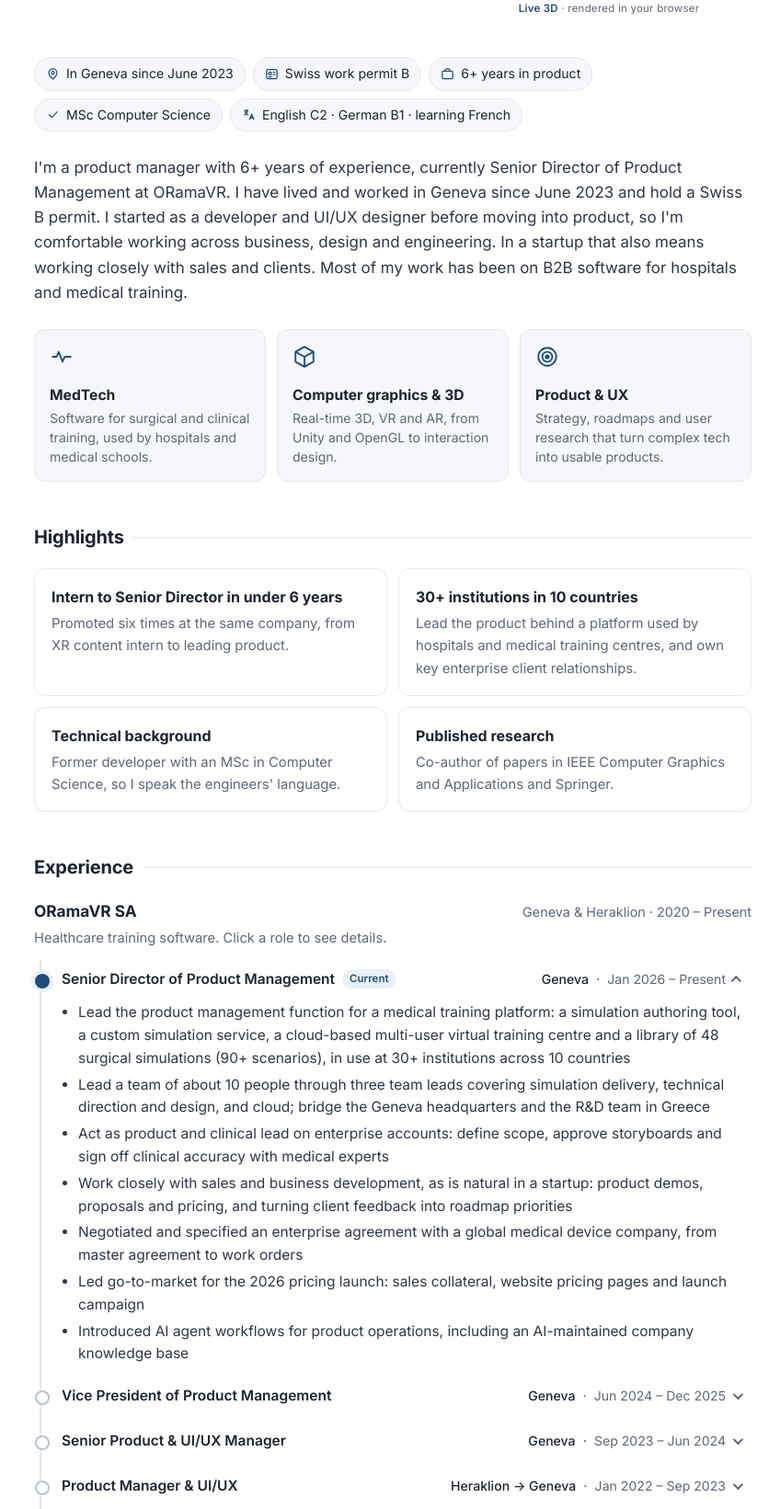
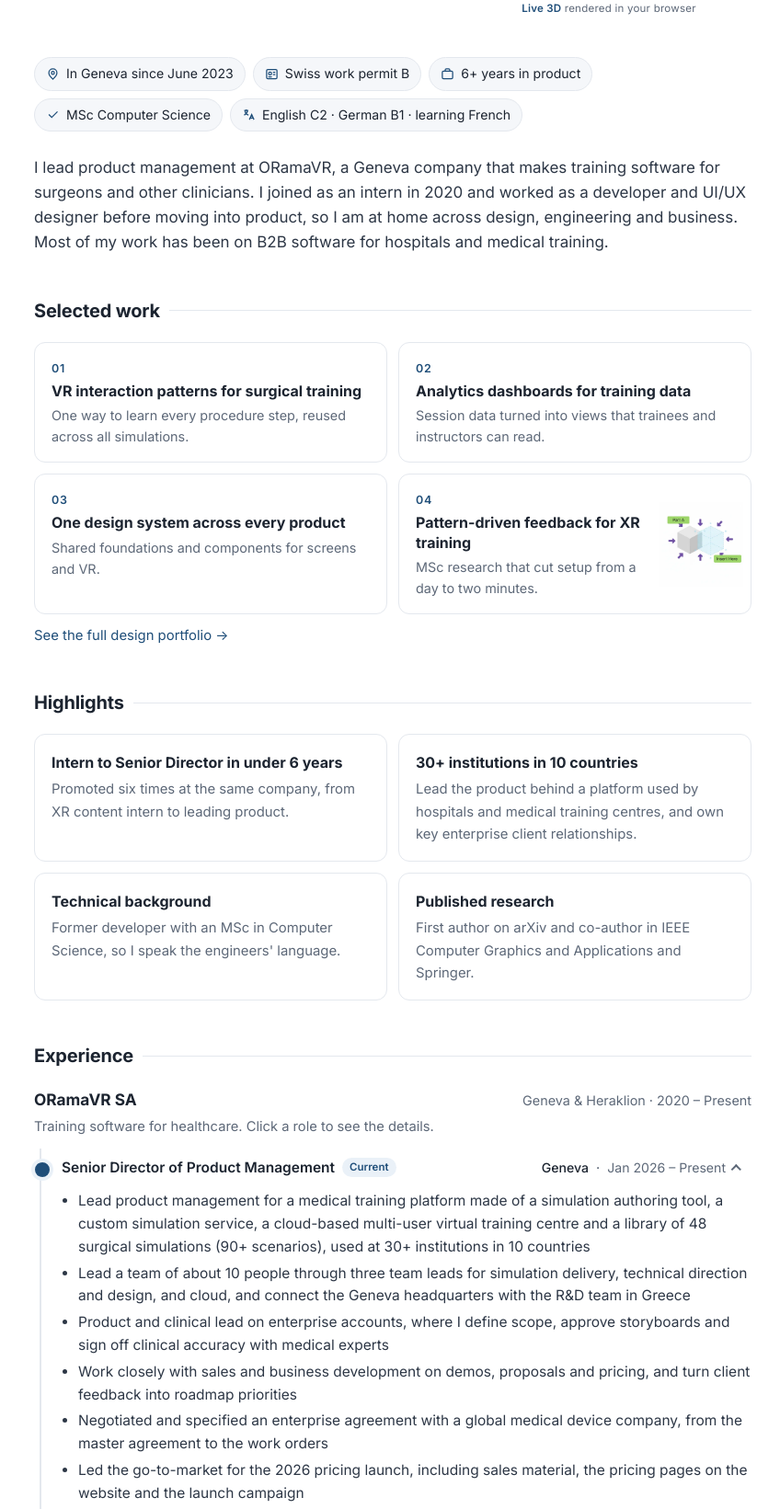
Before and after one commit to grigeleni/grigeleni.github.io, a plain HTML site: page index.html in a window 1280 px wide. Shown: the part 295-1936 px from the top of the page at 92% size, without its empty margins (213-1061 px from the left). Drawn offline with Linux system fonts and the light colour scheme.

Commit message:
Refactor site, add portfolio, fix 3D render and thesis title

```diff
--- a/index.html
+++ b/index.html
@@ -4,7 +4,7 @@
 <meta charset="utf-8">
 <meta name="viewport" content="width=device-width, initial-scale=1">
 <title>Eleni Grigoriou · Senior Director of Product Management, Geneva</title>
-<meta name="description" content="Eleni Grigoriou, product leader based in Geneva, Switzerland. 6+ years in product management, UX and engineering for B2B healthcare software. English C2, German B1.">
+<meta name="description" content="Eleni Grigoriou, product leader based in Geneva, Switzerland. Six years in product management, product design and engineering for B2B healthcare software. English C2, German B1.">
 <meta name="color-scheme" content="light">
 <meta property="og:type" content="profile">
 <meta property="og:title" content="Eleni Grigoriou · Product Leader, Geneva">
@@ -59,12 +59,17 @@ header{grid-template-columns:auto 1fr 230px}
 .mesh figcaption{position:absolute;left:0;right:0;bottom:-4px;text-align:center;font-size:.72rem;color:var(--muted);letter-spacing:.02em}
 .mesh figcaption b{color:var(--accent);font-weight:600}
 
-/* focus areas */
-.focus{display:grid;grid-template-columns:repeat(3,1fr);gap:12px;margin-top:26px}
-.focus div{padding:16px;border-radius:var(--radius);background:var(--soft);border:1px solid var(--line)}
-.focus svg{width:26px;height:26px;color:var(--accent);margin-bottom:8px}
-.focus b{display:block;font-size:.98rem;margin-bottom:2px}
-.focus span{font-size:.88rem;color:var(--muted);line-height:1.5;display:block}
+/* selected work */
+.work{display:grid;grid-template-columns:repeat(2,1fr);gap:12px}
+.work a{position:relative;display:block;padding:18px 18px 16px;border:1px solid var(--line);border-radius:var(--radius);color:var(--text);overflow:hidden;transition:border-color .2s,box-shadow .2s,transform .2s}
+.work a:hover{text-decoration:none;border-color:#c9d6e4;box-shadow:0 8px 22px -14px rgba(31,78,121,.5);transform:translateY(-2px)}
+.work small{display:block;color:var(--accent);font-weight:600;font-size:.78rem;letter-spacing:.06em;margin-bottom:4px}
+.work b{display:block;font-size:1rem;line-height:1.35;margin-bottom:4px}
+.work span{display:block;color:var(--muted);font-size:.9rem}
+.work a.img{padding-right:104px}
+.work a.img img{position:absolute;right:8px;top:50%;width:92px;height:92px;transform:translateY(-50%)}
+.more{margin:12px 0 0;font-size:.93rem}
+.more a::after{content:" \2192"}
 
 /* key facts */
 .facts{display:flex;flex-wrap:wrap;gap:8px;margin:4px 0 0;padding:0;list-style:none}
@@ -158,7 +163,7 @@ footer{color:var(--muted);font-size:.85rem;padding-bottom:40px}
   header{grid-template-columns:1fr;gap:18px;padding-top:40px;position:relative}
   .mesh{position:absolute;top:24px;right:-10px;width:150px;height:150px;opacity:.75}
   .mesh figcaption{display:none}
-  .focus{grid-template-columns:1fr}
+  .work{grid-template-columns:1fr}
   header img{width:104px;height:104px}
   h1{font-size:1.9rem}
   .hl,.langs{grid-template-columns:1fr}
@@ -168,7 +173,8 @@ footer{color:var(--muted);font-size:.85rem;padding-bottom:40px}
   .contact{padding:24px}
 }
 @media print{
-  .mesh,.bar,.btns,.tabs,.contact .btn,#toast{display:none!important}
+  .mesh,.bar,.btns,.tabs,.contact .btn,#toast,.work img,.more{display:none!important}
+  .work a.img{padding-right:18px}
   details.job>ul{display:block}
   section{padding-top:20px;break-inside:avoid}
 }
@@ -180,7 +186,7 @@ footer{color:var(--muted);font-size:.85rem;padding-bottom:40px}
   <div class="wrap">
     <a class="me" href="#top"><img src="photo.jpg" alt="">Eleni Grigoriou</a>
     <nav>
-      <a href="portfolio.html">Portfolio</a>
+      <a href="#work">Work</a>
       <a href="#experience">Experience</a>
       <a href="#education">Education</a>
       <a href="#skills">Skills</a>
@@ -196,7 +202,7 @@ footer{color:var(--muted);font-size:.85rem;padding-bottom:40px}
   <img src="photo.jpg" alt="Eleni Grigoriou" width="132" height="132">
   <div>
     <h1>Eleni Grigoriou</h1>
-    <p class="role">Senior Director of Product Management · Geneva, Switzerland</p>
+    <p class="role">Senior Director of Product Management<br>Geneva, Switzerland</p>
     <div class="btns">
       <a class="btn primary" href="mailto:grigeleni1998@gmail.com">
         <svg viewBox="0 0 24 24" fill="none" stroke="currentColor" stroke-width="2"><rect x="3" y="5" width="18" height="14" rx="2"/><path d="m3 7 9 6 9-6"/></svg>Email me</a>
@@ -208,7 +214,7 @@ footer{color:var(--muted);font-size:.85rem;padding-bottom:40px}
         <svg viewBox="0 0 24 24" fill="none" stroke="currentColor" stroke-width="2"><path d="M12 3v12m0 0-4-4m4 4 4-4M5 21h14"/></svg>Save as PDF</button>
     </div>
   </div>
-  <figure class="mesh" aria-hidden="true"><canvas id="mesh" width="460" height="460"></canvas><figcaption><b>Live 3D</b> · rendered in your browser</figcaption></figure>
+  <figure class="mesh" aria-hidden="true"><canvas id="mesh" width="460" height="460"></canvas><figcaption><b>Live 3D</b> rendered in your browser</figcaption></figure>
 </header>
 
 <ul class="facts">
@@ -219,13 +225,18 @@ footer{color:var(--muted);font-size:.85rem;padding-bottom:40px}
   <li><svg viewBox="0 0 24 24" fill="none" stroke="currentColor" stroke-width="2"><path d="M4 5h7M7.5 3v2M5.5 5c0 4 3 7 6 8M10 5c-.5 3-3 6.5-6 8M13 21l4-9 4 9M14.5 18h5"/></svg>English C2 · German B1 · learning French</li>
 </ul>
 
-<p class="summary">I'm a product manager with 6+ years of experience, currently Senior Director of Product Management at ORamaVR. I have lived and worked in Geneva since June 2023 and hold a Swiss B permit. I started as a developer and UI/UX designer before moving into product, so I'm comfortable working across business, design and engineering. In a startup that also means working closely with sales and clients. Most of my work has been on B2B software for hospitals and medical training.</p>
+<p class="summary">I lead product management at ORamaVR, a Geneva company that makes training software for surgeons and other clinicians. I joined as an intern in 2020 and worked as a developer and UI/UX designer before moving into product, so I am at home across design, engineering and business. Most of my work has been on B2B software for hospitals and medical training.</p>
 
-<div class="focus">
-  <div><svg viewBox="0 0 24 24" fill="none" stroke="currentColor" stroke-width="1.7" stroke-linecap="round" stroke-linejoin="round"><path d="M3 12h4l2-5 4 10 2-5h6"/></svg><b>MedTech</b><span>Software for surgical and clinical training, used by hospitals and medical schools.</span></div>
-  <div><svg viewBox="0 0 24 24" fill="none" stroke="currentColor" stroke-width="1.7" stroke-linejoin="round"><path d="M12 2 3 7v10l9 5 9-5V7z"/><path d="M3 7l9 5 9-5M12 12v10"/></svg><b>Computer graphics &amp; 3D</b><span>Real-time 3D, VR and AR, from Unity and OpenGL to interaction design.</span></div>
-  <div><svg viewBox="0 0 24 24" fill="none" stroke="currentColor" stroke-width="1.7" stroke-linecap="round"><circle cx="12" cy="12" r="9"/><circle cx="12" cy="12" r="5"/><circle cx="12" cy="12" r="1.5" fill="currentColor"/></svg><b>Product &amp; UX</b><span>Strategy, roadmaps and user research that turn complex tech into usable products.</span></div>
-</div>
+<section id="work">
+  <h2>Selected work</h2>
+  <div class="work">
+    <a href="portfolio.html#vr"><small>01</small><b>VR interaction patterns for surgical training</b><span>One way to learn every procedure step, reused across all simulations.</span></a>
+    <a href="portfolio.html#dashboards"><small>02</small><b>Analytics dashboards for training data</b><span>Session data turned into views that trainees and instructors can read.</span></a>
+    <a href="portfolio.html#system"><small>03</small><b>One design system across every product</b><span>Shared foundations and components for screens and VR.</span></a>
+    <a href="portfolio.html#patterns" class="img"><img src="img/pattern-insert.webp" alt="" width="520" height="520" loading="lazy"><small>04</small><b>Pattern-driven feedback for XR training</b><span>MSc research that cut setup from a day to two minutes.</span></a>
+  </div>
+  <p class="more"><a href="portfolio.html">See the full design portfolio</a></p>
+</section>
 
 <section id="highlights">
   <h2>Highlights</h2>
@@ -233,7 +244,7 @@ footer{color:var(--muted);font-size:.85rem;padding-bottom:40px}
     <div><b>Intern to Senior Director in under 6 years</b><span>Promoted six times at the same company, from XR content intern to leading product.</span></div>
     <div><b>30+ institutions in 10 countries</b><span>Lead the product behind a platform used by hospitals and medical training centres, and own key enterprise client relationships.</span></div>
     <div><b>Technical background</b><span>Former developer with an MSc in Computer Science, so I speak the engineers' language.</span></div>
-    <div><b>Published research</b><span>Co-author of papers in IEEE Computer Graphics and Applications and Springer.</span></div>
+    <div><b>Published research</b><span>First author on arXiv and co-author in IEEE Computer Graphics and Applications and Springer.</span></div>
   </div>
 </section>
 
@@ -242,18 +253,18 @@ footer{color:var(--muted);font-size:.85rem;padding-bottom:40px}
 
   <div class="company">
     <div class="chead"><h3>ORamaVR SA</h3><span>Geneva &amp; Heraklion · 2020 – Present</span></div>
-    <p class="cnote">Healthcare training software. Click a role to see details.</p>
+    <p class="cnote">Training software for healthcare. Click a role to see the details.</p>
     <div class="steps">
       <details class="job cur" open>
         <summary><span class="jt">Senior Director of Product Management<span class="pill">Current</span></span><span class="jd"><span class="loc">Geneva</span>Jan 2026 – Present<i></i></span></summary>
         <ul>
-          <li>Lead the product management function for a medical training platform: a simulation authoring tool, a custom simulation service, a cloud-based multi-user virtual training centre and a library of 48 surgical simulations (90+ scenarios), in use at 30+ institutions across 10 countries</li>
-          <li>Lead a team of about 10 people through three team leads covering simulation delivery, technical direction and design, and cloud; bridge the Geneva headquarters and the R&amp;D team in Greece</li>
-          <li>Act as product and clinical lead on enterprise accounts: define scope, approve storyboards and sign off clinical accuracy with medical experts</li>
-          <li>Work closely with sales and business development, as is natural in a startup: product demos, proposals and pricing, and turning client feedback into roadmap priorities</li>
-          <li>Negotiated and specified an enterprise agreement with a global medical device company, from master agreement to work orders</li>
-          <li>Led go-to-market for the 2026 pricing launch: sales collateral, website pricing pages and launch campaign</li>
-          <li>Introduced AI agent workflows for product operations, including an AI-maintained company knowledge base</li>
+          <li>Lead product management for a medical training platform made of a simulation authoring tool, a custom simulation service, a cloud-based multi-user virtual training centre and a library of 48 surgical simulations (90+ scenarios), used at 30+ institutions in 10 countries</li>
+          <li>Lead a team of about 10 people through three team leads for simulation delivery, technical direction and design, and cloud, and connect the Geneva headquarters with the R&amp;D team in Greece</li>
+          <li>Product and clinical lead on enterprise accounts, where I define scope, approve storyboards and sign off clinical accuracy with medical experts</li>
+          <li>Work closely with sales and business development on demos, proposals and pricing, and turn client feedback into roadmap priorities</li>
+          <li>Negotiated and specified an enterprise agreement with a global medical device company, from the master agreement to the work orders</li>
+          <li>Led the go-to-market for the 2026 pricing launch, including sales material, the pricing pages on the website and the launch campaign</li>
+          <li>Introduced AI agents for product operations, including a company knowledge base that AI keeps up to date</li>
         </ul>
       </details>
       <details class="job">
@@ -267,9 +278,9 @@ footer{color:var(--muted);font-size:.85rem;padding-bottom:40px}
       <details class="job">
         <summary><span class="jt">Senior Product &amp; UI/UX Manager</span><span class="jd"><span class="loc">Geneva</span>Sep 2023 – Jun 2024<i></i></span></summary>
         <ul>
-          <li>Led product design and management for complex surgical simulation modules</li>
+          <li>Led product design for complex surgical simulation modules, from wireframes to high-fidelity prototypes</li>
           <li>Ran user research with clinicians and trainees to drive prioritisation and UX improvements</li>
-          <li>Owned the Figma design system and prototyping process across all products</li>
+          <li>Owned the design system used across all products, working in Figma and the Adobe Creative Suite</li>
         </ul>
       </details>
       <details class="job">
@@ -277,21 +288,21 @@ footer{color:var(--muted);font-size:.85rem;padding-bottom:40px}
         <ul>
           <li>Turned customer and market research into requirements and user stories, through to shipped features</li>
           <li>Owned the backlog, QA and user testing in an Agile/Scrum team</li>
-          <li>Designed wireframes and prototypes and defined the VR interaction patterns used across the product suite</li>
+          <li>Designed wireframes and prototypes and defined the VR interaction patterns still used across the products</li>
         </ul>
       </details>
       <details class="job">
         <summary><span class="jt">UI/UX &amp; Cloud Developer</span><span class="jd"><span class="loc">Heraklion</span>Apr 2021 – Jan 2022<i></i></span></summary>
         <ul>
           <li>Built web applications and analytics dashboards (HTML, CSS, JavaScript)</li>
-          <li>Developed REST APIs with .NET Core and EF Core; managed MySQL and SQL Server databases</li>
+          <li>Developed REST APIs with .NET Core and EF Core and managed MySQL and SQL Server databases</li>
           <li>Ran usability tests and iterated on the UX based on feedback</li>
         </ul>
       </details>
       <details class="job">
         <summary><span class="jt">UI/UX &amp; Frontend Developer</span><span class="jd"><span class="loc">Heraklion</span>Nov 2020 – Apr 2021<i></i></span></summary>
         <ul>
-          <li>Developed user interfaces in Unity, C++ (Qt) and Java (Swing/JavaFX); contributed to the MAGES SDK</li>
+          <li>Developed user interfaces in Unity, C++ (Qt) and Java (Swing/JavaFX) and contributed to the MAGES SDK</li>
         </ul>
       </details>
       <details class="job">
@@ -316,8 +327,8 @@ footer{color:var(--muted);font-size:.85rem;padding-bottom:40px}
 
 <section id="education">
   <h2>Education</h2>
-  <div class="item"><div><h3>MSc Computer Science, Extended Reality</h3><p>University of Crete · Thesis: “Exploring Gamification Elements in Serious XR Games” · Grade 10/10</p></div><span class="d">2021 – 2025</span></div>
-  <div class="item"><div><h3>BSc Computer Science</h3><p>University of Crete · Thesis: “Big-Data Interaction with a Virtual Human inside VR” · Grade 10/10</p></div><span class="d">2016 – 2020</span></div>
+  <div class="item"><div><h3>MSc Computer Science, Extended Reality</h3><p>University of Crete · Thesis “A Pattern-Driven Gamification Framework for Interaction and Visualization in Programmable Reality Environments” · Grade 10/10</p></div><span class="d">2021 – 2025</span></div>
+  <div class="item"><div><h3>BSc Computer Science</h3><p>University of Crete · Thesis “Big-Data Interaction with a Virtual Human inside VR” · Grade 10/10</p></div><span class="d">2016 – 2020</span></div>
 
   <h2 style="margin-top:30px">Publications</h2>
   <a class="pub" target="_blank" rel="noopener" href="https://scholar.google.com/scholar?q=%22The+Uncanny+Valley+in+medical+simulation-based+training%22"><b>The Uncanny Valley in medical simulation-based training: a visual summary</b><span>Grigoriou E., Kamarianakis M. N., Papagiannakis G. · arXiv, 2025</span> <em>First author</em></a>
@@ -376,10 +387,10 @@ show("Product");
 document.querySelectorAll(".cefr").forEach(c=>{const l=+c.dataset.l;c.innerHTML=Array.from({length:6},(_,i)=>`<i class="${i<l?"f":""}"></i>`).join("")});
 
 const bar=document.getElementById("bar"),head=document.querySelector("header");
-const links=[...bar.querySelectorAll("nav a")],secs=links.map(a=>document.querySelector(a.getAttribute("href")));
+const links=[...bar.querySelectorAll('nav a[href^="#"]')],secs=links.map(a=>document.querySelector(a.getAttribute("href")));
 function onScroll(){
   bar.classList.toggle("show",head.getBoundingClientRect().bottom<0);
-  let cur=-1;secs.forEach((s,i)=>{if(s.getBoundingClientRect().top<innerHeight*.35)cur=i});
+  let cur=-1;secs.forEach((s,i)=>{if(s&&s.getBoundingClientRect().top<innerHeight*.35)cur=i});
   links.forEach((a,i)=>a.classList.toggle("on",i===cur));
 }
 addEventListener("scroll",onScroll,{passive:true});onScroll();
```
Also changed, not shown: portfolio.html (+5 -5 lines).
